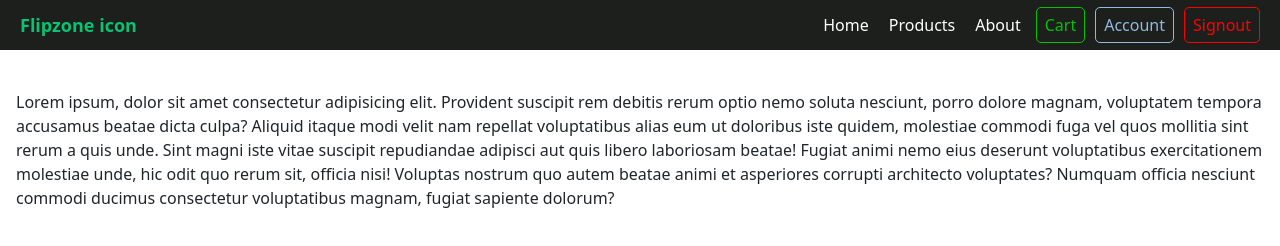
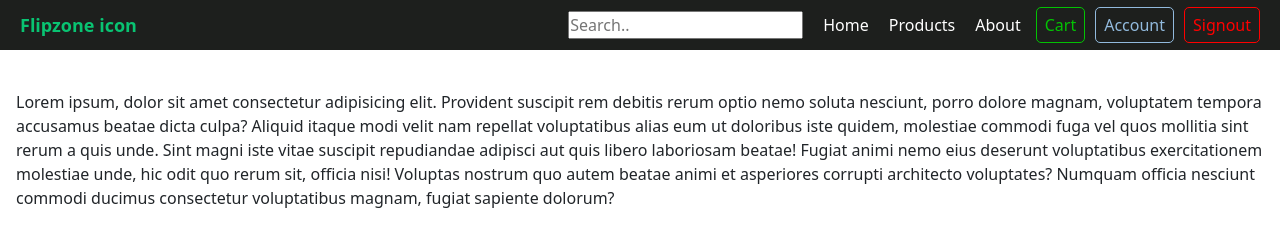
Before and after one commit to chanakyha/Flipzon, a plain HTML site: page pages/accountdetails.html in a window 1280 px wide. Drawn offline with nearby package versions, Linux system fonts and the light colour scheme.

Commit message:
added a simple search bar

```diff
--- a/css/accountdetails.css
+++ b/css/accountdetails.css
@@ -11,6 +11,9 @@ body {
   font-family: "Poppins", sans-serif;
 }
 /* navbar CSS */
+/* css for search bar */
+
+/* rest of nav bar */
 header a {
   text-decoration: none;
 }
@@ -88,7 +91,7 @@ ul li:hover a {
 #account a {
   color: #92badd;
 }
-
+/* for mobile view */
 #hamburger-icon {
   margin: auto 0;
   display: none;
--- a/pages/accountdetails.html
+++ b/pages/accountdetails.html
@@ -20,6 +20,10 @@
         <div id="brand"><a href="/">Flipzone icon</a></div>
         <nav>
             <ul>
+                <!-- search bar li -->
+                <li>
+                    <input type="text" placeholder="Search..">
+                </li>
                 <li><a href="/home">Home</a></li>
                 <li><a href="/products">Products</a></li>
                 <li><a href="/about">About</a></li>
```
Also changed, not shown: icons/search_black_24dp (1).svg (added).
